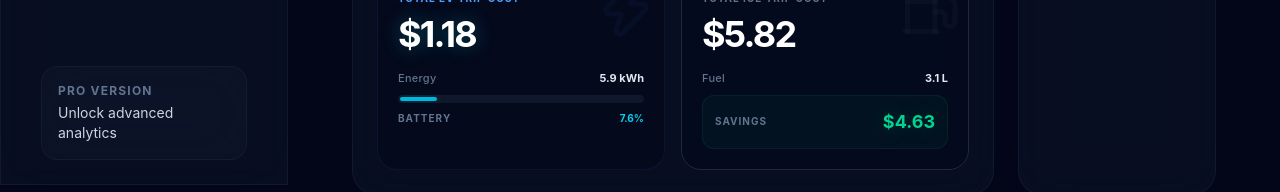
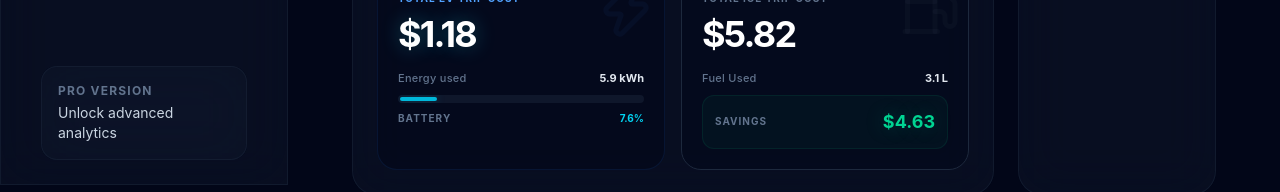
Before and after one commit to CraigInBrisbane/energycalculator, a React (Vite) app in the folder Frontend/: page / in a window 1280 px wide. Shown: the part 615-807 px from the top of the page. Built offline with nearby package versions, Linux system fonts and the light colour scheme.

Commit message:
Rename Energy to Energy used and Fuel to Fuel Used in Trip Calculator

```diff
--- a/Frontend/src/features/dashboard/DashboardPage.tsx
+++ b/Frontend/src/features/dashboard/DashboardPage.tsx
@@ -141,7 +141,7 @@ export const DashboardPage = () => {
                   <p className="text-4xl font-bold tracking-tighter text-white glow-cyan mb-4">${tripStats.evCost.toFixed(2)}</p>
                   <div className="space-y-2">
                     <div className="flex items-center justify-between text-[11px]">
-                      <span className="text-slate-500 font-medium tracking-wide">Energy</span>
+                      <span className="text-slate-500 font-medium tracking-wide">Energy used</span>
                       <span className="text-slate-200 font-bold">{tripKWh.toFixed(1)} kWh</span>
                     </div>
                     <div className="w-full h-2 bg-slate-900 rounded-full overflow-hidden p-0.5">
@@ -162,7 +162,7 @@ export const DashboardPage = () => {
                   <p className="text-4xl font-bold tracking-tighter text-white mb-4">${tripStats.iceCost.toFixed(2)}</p>
                   <div className="space-y-2">
                     <div className="flex items-center justify-between text-[11px]">
-                      <span className="text-slate-500 font-medium tracking-wide">Fuel</span>
+                      <span className="text-slate-500 font-medium tracking-wide">Fuel Used</span>
                       <span className="text-slate-200 font-bold">{tripLitres.toFixed(1)} L</span>
                     </div>
                     <div className="flex items-center justify-between p-3 bg-emerald-500/5 border border-emerald-500/10 rounded-xl mt-2">
```
